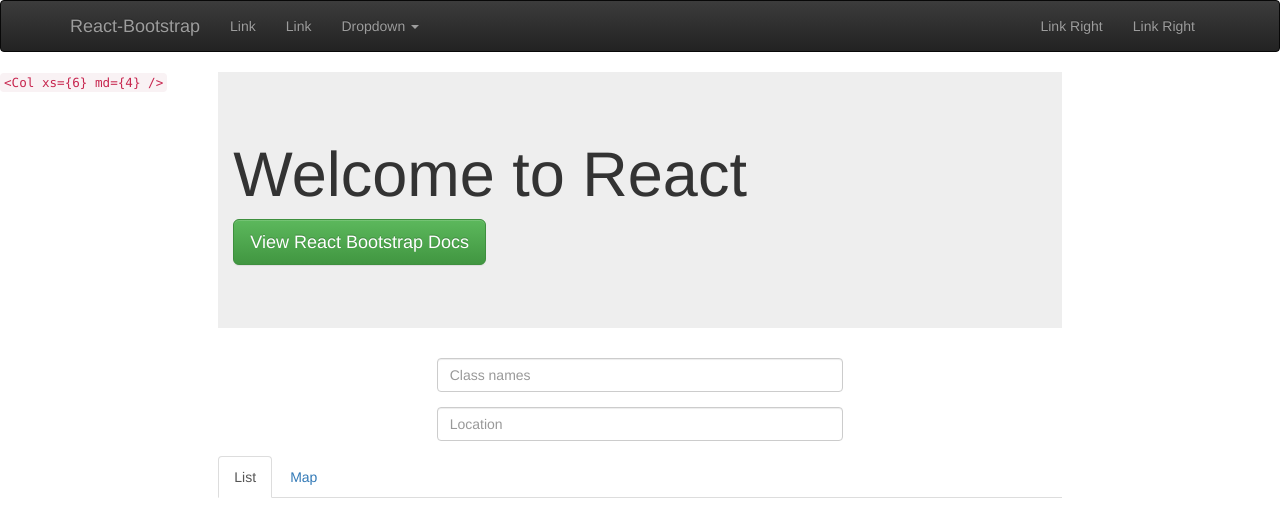
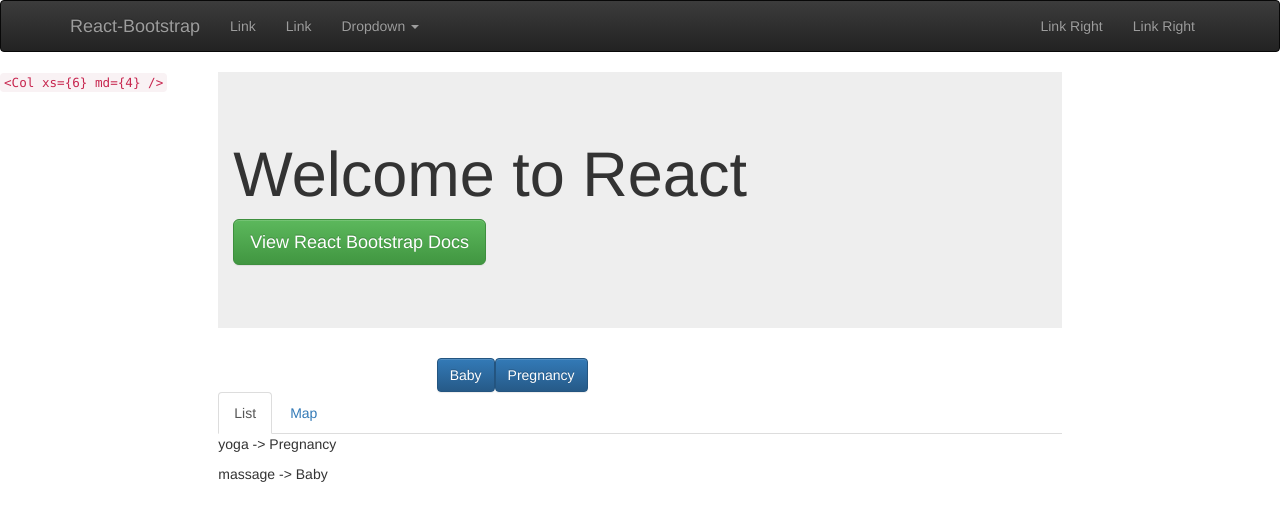
Before and after one commit to richarddowsett/babyclassfinder, a React (Create React App) app: page / in a window 1280 px wide. Shown: the top 520 px of the page. Built offline with nearby package versions, Linux system fonts and the light colour scheme.

Commit message:
change state of tab based on buttons

```diff
--- a/src/App.jsx
+++ b/src/App.jsx
@@ -29,23 +29,35 @@
   constructor(props){
     super(props);
     this.state = {
-      searchCategories: '',
+      categories: [],
       location: ''
     }
     this.handleSearchChange = this.handleSearchChange.bind(this)
   }
 
-  handleSearchChange(categories){
-    console.log('handle content search change -> ' + categories)
+  handleSearchChange(category){
+    console.log('handle content search change -> ' + category)
+    console.log('categories before' + this.state.categories.toString())
+    var categories = this.state.categories
+    var contains = false
+    this.state.categories.forEach(function(c){
+      contains = contains || c == category
+    })
+    if(contains){
+      var index = categories.indexOf(category)
+      categories.splice(index, 1)
+    } else{
+      categories.push(category.toString())
+    }
+    console.log('categories: ' + categories.toString())
     this.setState({searchCategories: categories})
   }
 
   render() {
-    console.log('content state => ' + this.state)
     return (
       <div>
       <Row className="show-grid">
-        <Col lg={4} lgPush={4} lgPull={4}><SearchForm searchValue={this.state.searchCategories} locationValue={this.state.location}
+        <Col lg={4} lgPush={4} lgPull={4}><SearchForm searchValue={this.state.categories} locationValue={this.state.location}
            onUserInput={this.handleSearchChange}/></Col>
       </Row>
       <Row className="show-grid">
@@ -62,8 +74,8 @@
   }
 
   handleChange(e) {
-    console.log('handle searchform change' + e.target.value)
-    this.props.onUserInput(e.target.value)
+    console.log('handle searchform change' + e)
+    this.props.onUserInput(e)
   }
   handleLocationChange(e){
     console.log('location change')
@@ -71,31 +83,9 @@
 
 
   render() {
-    console.log('search props: ' + this.props.searchValue)
     return (
-      <form>
-              <FormGroup
-                controlId="classNames"
-              >
-                <FormControl
-                  type="text"
-                  value={this.props.searchValue}
-                  placeholder="Class names"
-                  onChange={this.handleChange}
-                />
-            </FormGroup>
-            <FormGroup controlId="location">
-              <FormControl
-                type="text"
-                value={this.props.locationValue}
-                placeholder="Location"
-                onChange={this.handleLocationChange}
-                />
-                <FormControl.Feedback />
-              </FormGroup>
-            </form>
-
-
+      <div><Button bsStyle="primary" key="Baby" onClick={this.handleChange.bind(this, "Baby")}>Baby</Button>
+      <Button bsStyle="primary" key="Pregnancy" onClick={this.handleChange.bind(this, "Pregnancy")}>Pregnancy</Button></div>
     )
   }
 }
@@ -110,21 +100,25 @@
   }
 
   handleSelect(newKey) {
-    console.log('key ->' + newKey)
     this.setState({key: newKey});
   }
 
   render() {
-    console.log('filter => ' + this.props.filter)
+    console.log(this.props.filter)
+    var filtered = []
     var filter = this.props.filter
-    var filtered = []
-     this.props.classes.forEach(function(c){
-      console.log(c.category + ' === ' + filter + ' = ' + (c.category === filter).toString())
-      if(c.category.toString() === filter.toString()){
-        filtered.push(c)
-      }
-    })
-    console.log('state -> ' + this.state.key)
+    if(filter === undefined || filter.length === 0){
+      filtered = this.props.classes
+    }else {
+      this.props.classes.forEach(function(c){
+        console.log(c.category + filter.indexOf(c.category))
+        if(filter.indexOf(c.category) > -1){
+          filtered.push(c)
+        }
+      })
+    }
+
+    console.log('filtered -> ' + filtered)
     return (
       <Tabs activeKey={this.state.key} onSelect={this.handleSelect} id="controlled-tab-example">
         <Tab eventKey={"list"} title="List"><ListOfClasses classes={filtered}/></Tab>
@@ -136,7 +130,6 @@
 
 class ListOfClasses extends React.Component {
   render() {
-    console.log(this.props)
     var rows = []
     var count = 1
     this.props.classes.forEach(function(clazz){
```
